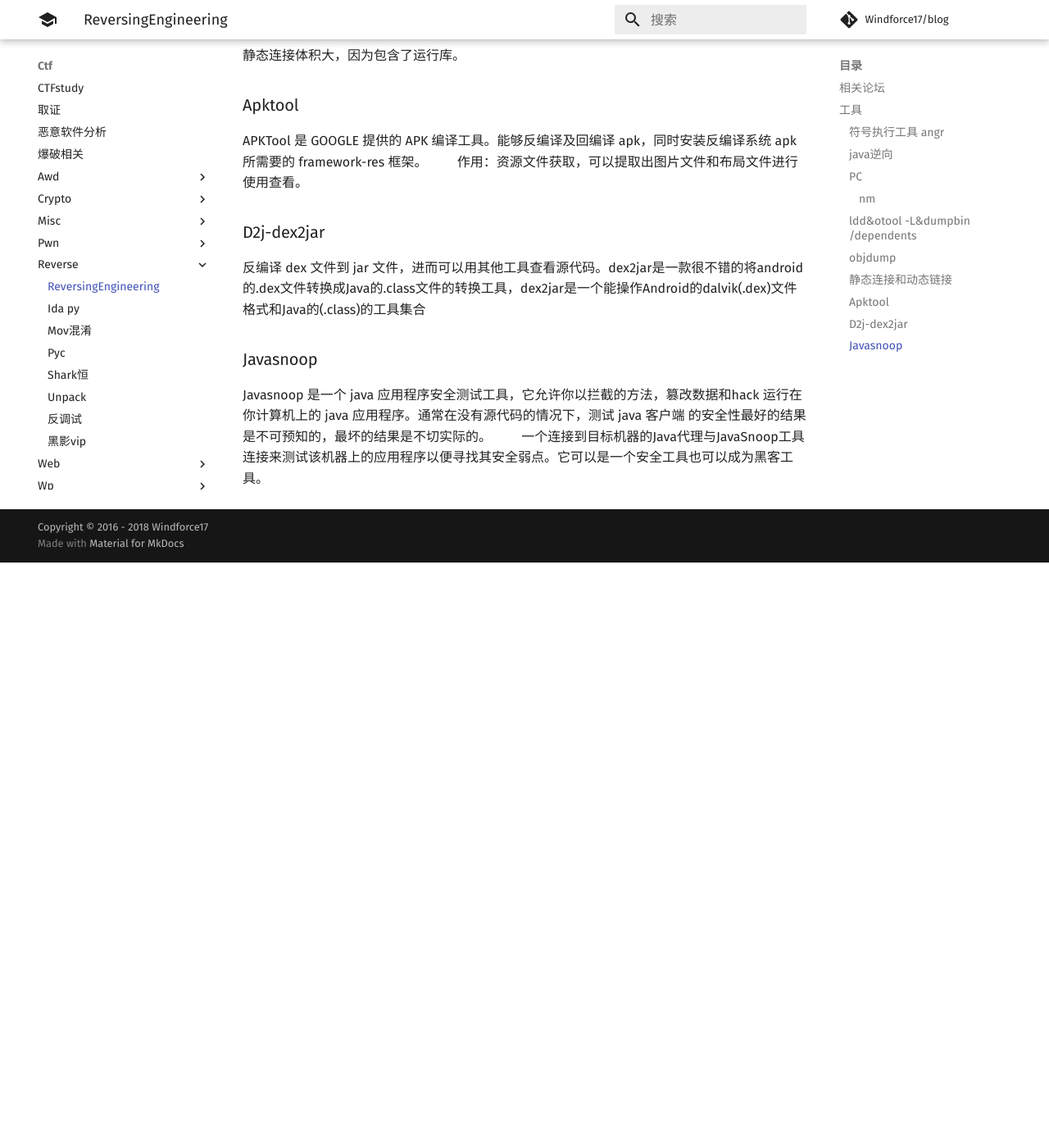
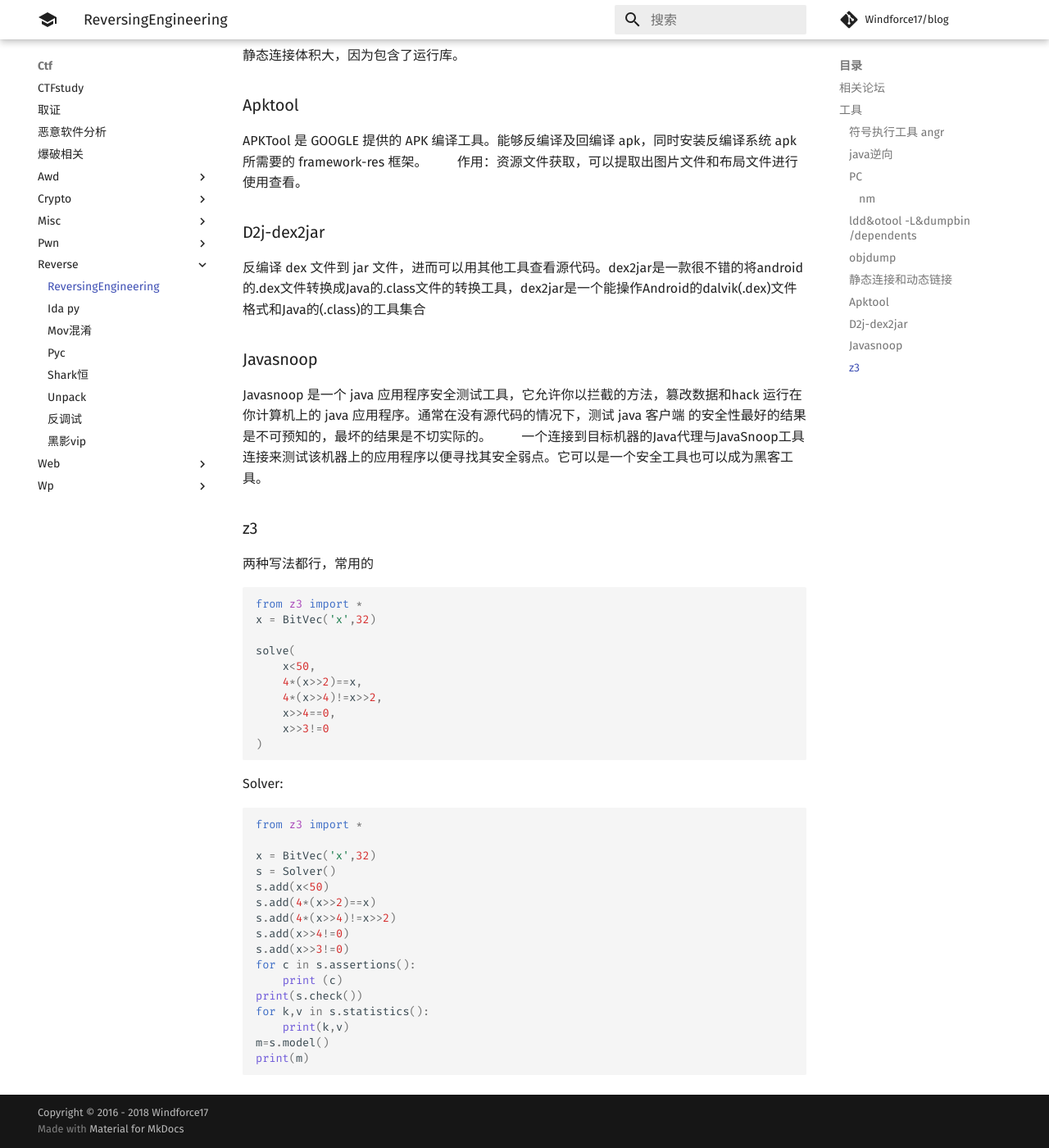
Before and after one commit to Windforce17/blog, an MkDocs documentation site: the page built from docs/ctf/reverse/ReversingEngineering.md, in a window 1280 px wide and 1400 px high, scrolled down 1690 px. Shown: the whole window at 82% size. Built offline with MkDocs 1.6.1 and Material for MkDocs 9.7.7, drawn with Linux system fonts in a browser that asks for light colours; comment, search, counter and statistics services are not loaded; before the commit the page ends 2376 px from its top, so only the background shows below that.

````diff
--- a/docs/ctf/reverse/ReversingEngineering.md
+++ b/docs/ctf/reverse/ReversingEngineering.md
@@ -65,3 +65,37 @@ int main(int argc, char const *argv[])
 ### Javasnoop
 　　Javasnoop 是一个 java 应用程序安全测试工具，它允许你以拦截的方法，篡改数据和hack 运行在你计算机上的 java 应用程序。通常在没有源代码的情况下，测试 java 客户端 的安全性最好的结果是不可预知的，最坏的结果是不切实际的。
 　　一个连接到目标机器的Java代理与JavaSnoop工具连接来测试该机器上的应用程序以便寻找其安全弱点。它可以是一个安全工具也可以成为黑客工具。
+
+### z3
+两种写法都行，常用的
+```py
+from z3 import *
+x = BitVec('x',32)
+
+solve(
+    x<50,
+    4*(x>>2)==x,
+    4*(x>>4)!=x>>2,
+    x>>4==0,
+    x>>3!=0
+)
+```
+Solver:
+```py
+from z3 import *
+
+x = BitVec('x',32)
+s = Solver()
+s.add(x<50)
+s.add(4*(x>>2)==x)
+s.add(4*(x>>4)!=x>>2)
+s.add(x>>4!=0)
+s.add(x>>3!=0)
+for c in s.assertions():
+    print (c)
+print(s.check())
+for k,v in s.statistics():
+    print(k,v)
+m=s.model()
+print(m)
+```
````
Also changed, not shown: docs/ctf/wp/catalyst.md (added, +287 -0 lines), docs/ctf/wp/catalyst/2019-02-03-10-37-48.png (added), docs/ctf/wp/catalyst/2019-02-03-10-38-16.png (added), docs/ctf/wp/catalyst/2019-02-03-10-57-26.png (added), docs/ctf/wp/catalyst/2019-02-03-11-00-12.png (added), docs/ctf/wp/catalyst/2019-02-03-11-00-52.png (added).
